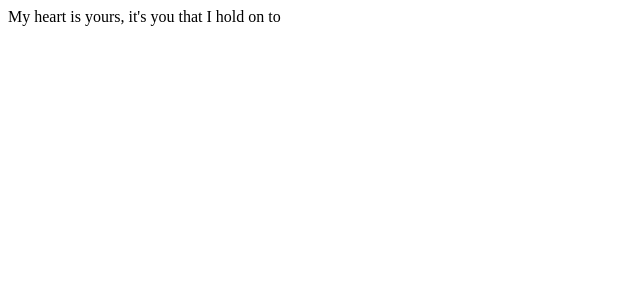
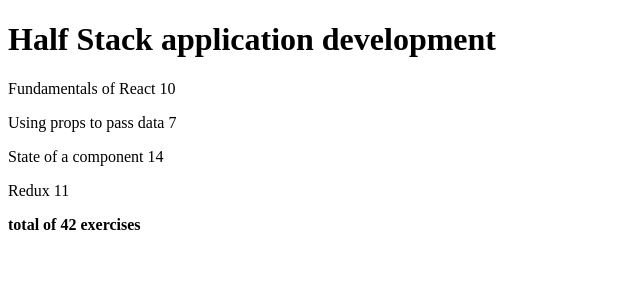
Before and after one commit to ricky-kiva/fs-exc-server-communication-fso, a React (Vite) app in the folder courseinfo/: page / in a window 1280 px wide. Shown: the top 300 px of the page, without its empty margins (0-640 px from the left). Built offline with nearby package versions, Linux system fonts and the light colour scheme.

Commit message:
feat(src-app): display course contents by comps.

```diff
--- a/courseinfo/src/App.jsx
+++ b/courseinfo/src/App.jsx
@@ -1,7 +1,57 @@
-const App = () => {
+const Header = ({ name }) =>
+  <h1>{name}</h1>
+
+const Content = ({ parts }) =>
+  <div>
+    {parts.map(part =>
+      <Part key={part.id} name={part.name} exercises={part.exercises} />
+    )}
+  </div>
+
+const Part = ({ name, exercises }) =>
+  <p>{name} {exercises}</p>
+
+const Course = ({ course }) => {
+  const { name, parts } = course
+
+  let total = 0
+  parts.forEach(part => total += part.exercises)
+
   return (
-    <div>{`My heart is yours, it's you that I hold on to`}</div>
+    <div>
+      <Header name={name} />
+      <Content parts={parts} />
+      <p><b>total of {total} exercises</b></p>
+    </div>
   )
 }
 
+const App = () => {
+  const course = {
+    id: 1,
+    name: 'Half Stack application development',
+    parts: [
+      {
+        name: 'Fundamentals of React',
+        exercises: 10,
+        id: 1
+      }, {
+        name: 'Using props to pass data',
+        exercises: 7,
+        id: 2
+      }, {
+        name: 'State of a component',
+        exercises: 14,
+        id: 3
+      }, {
+        name: 'Redux',
+        exercises: 11,
+        id: 4
+      }
+    ]
+  }
+
+  return <Course course={course} />
+}
+
 export default App
```
